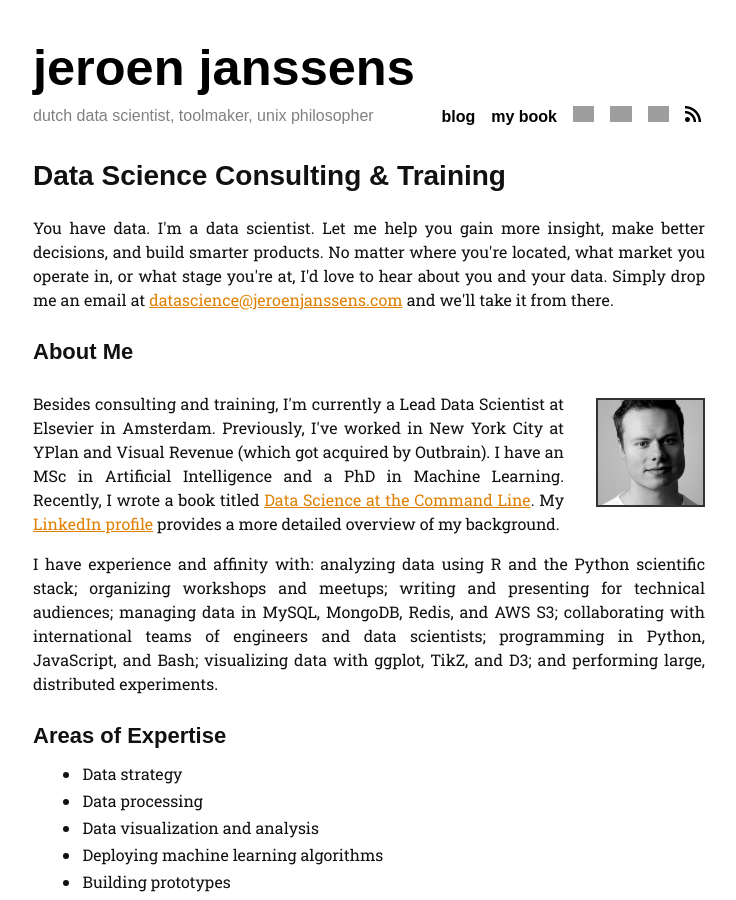
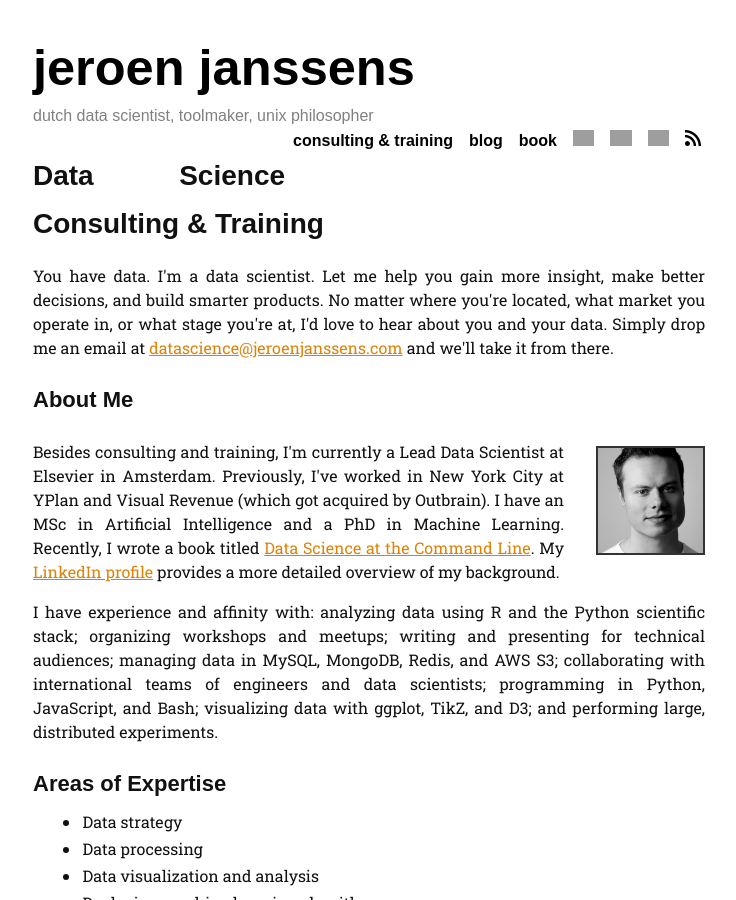
Before and after one commit to jeroenjanssens/jeroenjanssens.github.io, a Jekyll site: the page built from index.html, in a window 1280 px wide and 900 px high. Shown: the whole window, without its empty margins (271-1007 px from the left). Built offline with Jekyll 4.4.1, drawn with Linux system fonts in a browser that asks for light colours; some web fonts are replaced; Markdown is read by kramdown in place of the engine named in the settings; grey boxes are pictures that could not be loaded.

Commit message:
Added consulting and training back to the menu

```diff
--- a/_layouts/default.html
+++ b/_layouts/default.html
@@ -55,8 +55,9 @@
         <div id="description">{{ site.description }}</div>
         <div id="social">
           <ul>
+            <li><a href="/">Consulting &amp; Training</a></li>
             <li><a href="/blog">Blog</a></li>
-            <li><a href="http://datascienceatthecommandline.com">My Book</a></li>
+            <li><a href="http://datascienceatthecommandline.com">Book</a></li>
             <li><a href="http://twitter.com/jeroenhjanssens/"><img class="icon" title="Twitter" alt="Twitter" src="/img/icon-twitter.png" /></a></li>
             <li><a href="http://www.linkedin.com/in/jeroenjanssens"><img class="icon" title="LinkedIn" alt="LinkedIn" src="/img/icon-linkedin.png" /></a></li>
             <li><a href="http://github.com/jeroenjanssens/"><img class="icon" title="Github" alt="Github" src="/img/icon-github.png" /></a></li>
```
Also changed, not shown: 13 other files.
